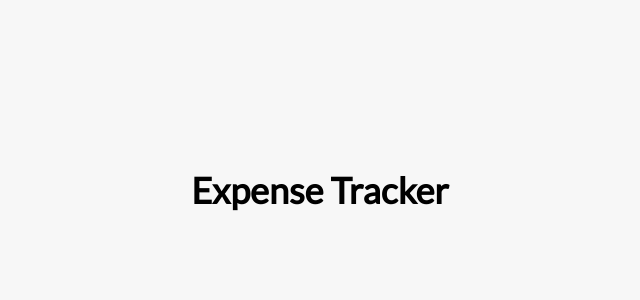
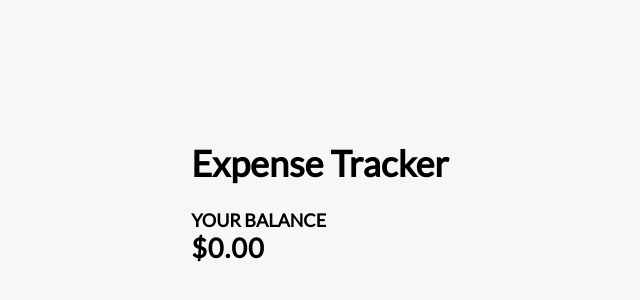
Before and after one commit to artemandrosenko/vue-expense-tracker, a Vue app: page / in a window 1280 px wide. Shown: the part 210-510 px from the top of the page, without its empty margins (320-960 px from the left). Built offline with nearby package versions, Linux system fonts and the light colour scheme.

Commit message:
Add the Balance component

```diff
--- a/src/App.vue
+++ b/src/App.vue
@@ -1,13 +1,18 @@
 <template>
   <Header />
+  <div class="container">
+    <Balance />
+  </div>
 </template>
 
 <script>
-  import Header from './components/Header.vue';
+import Header from './components/Header.vue'
+import Balance from './components/Balance.vue'
 
-  export default {
-    components: {
-      Header,
-    }
+export default {
+  components: {
+    Header,
+    Balance
   }
+}
 </script>
--- a/src/assets/style.css
+++ b/src/assets/style.css
@@ -9,13 +9,23 @@
 }
 
 body {
-  background-color: #f7f7f7;
   display: flex;
   flex-direction: column;
   align-items: center;
   justify-content: center;
+  margin: 0;
   min-height: 100vh;
-  margin: 0;
+  background-color: #f7f7f7;
   font-family: 'Lato', sans-serif;
   font-size: 18px;
 }
+
+h2 {
+  margin: 0;
+  letter-spacing: 1px;
+}
+
+h4 {
+  margin: 0;
+  text-transform: uppercase;
+}
--- /dev/null
+++ b/src/components/Balance.vue
@@ -0,0 +1,4 @@
+<template>
+  <h4>Your Balance</h4>
+  <h2 id="balance">$0.00</h2>
+</template>
```
